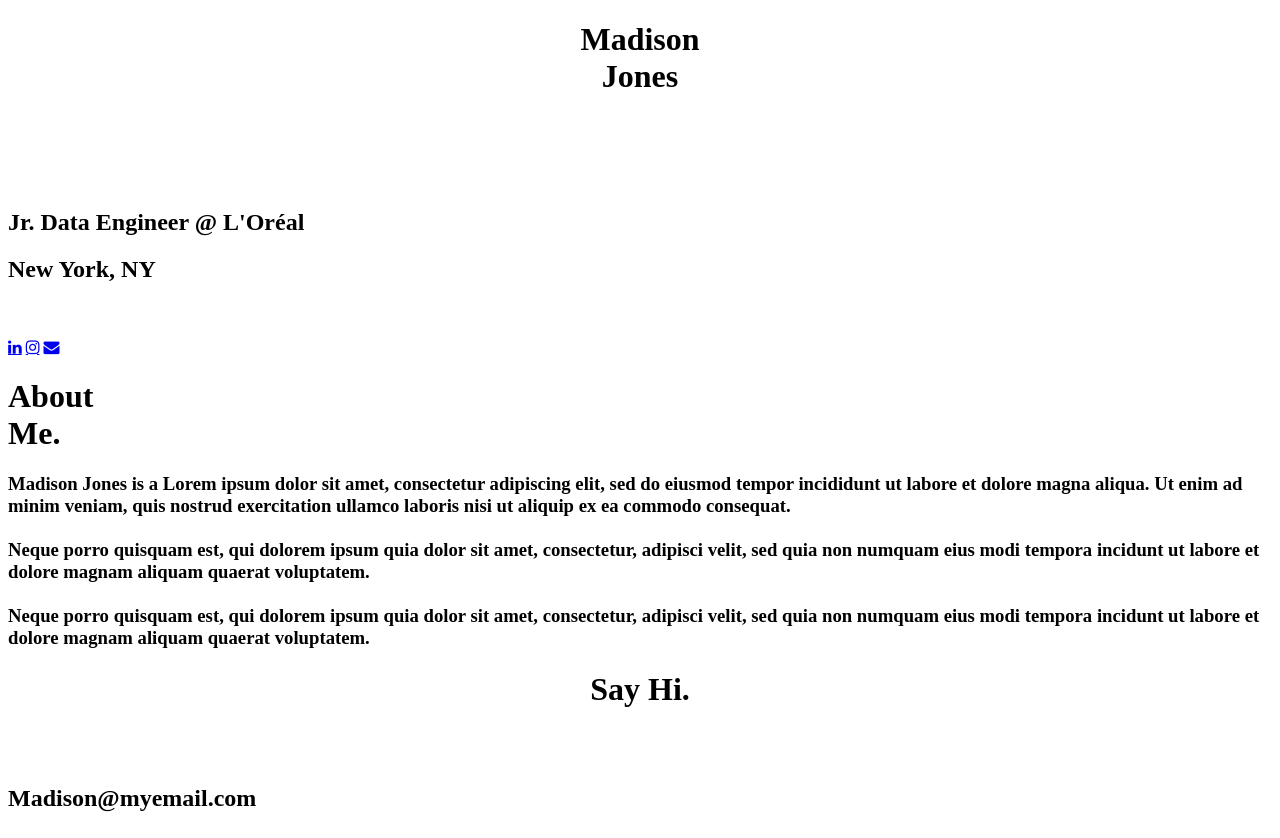
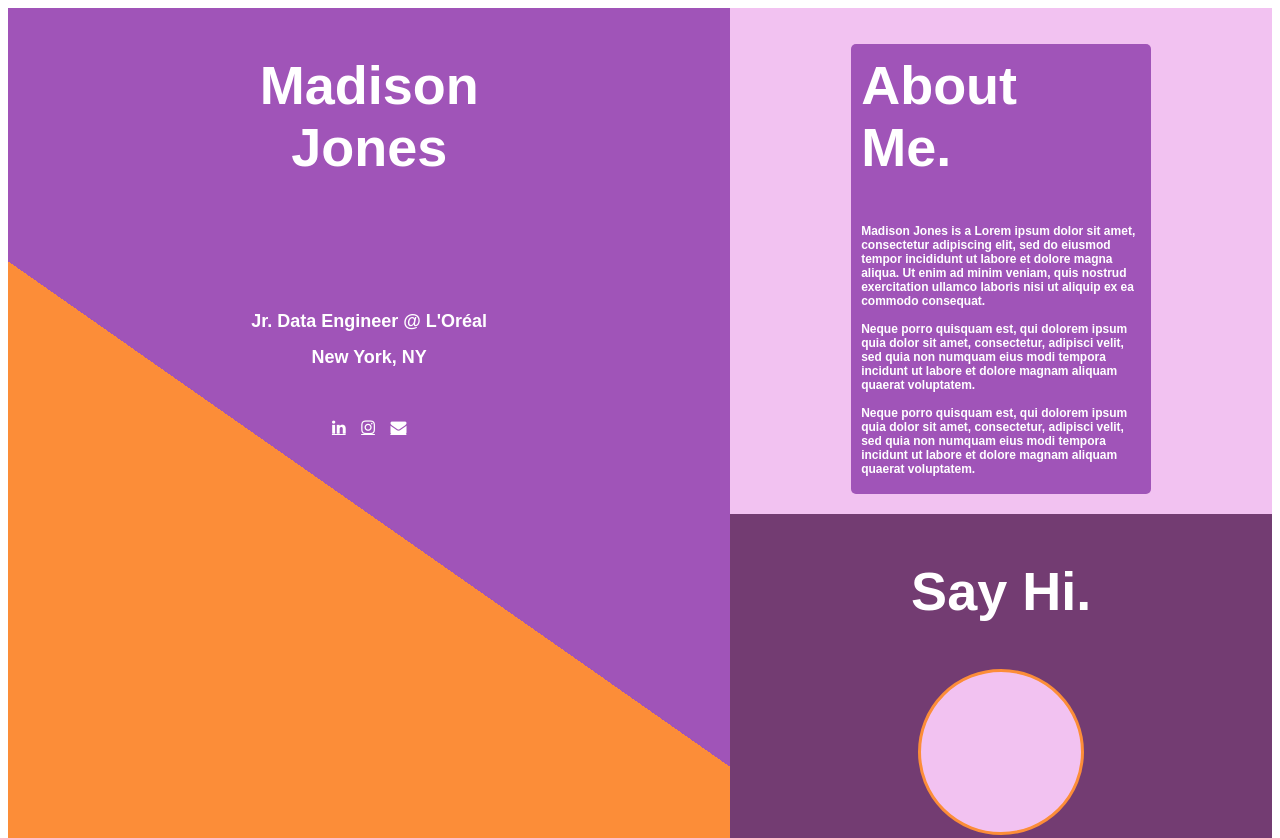
Before and after one commit to dajoajo24/MadisonPortfolio, a plain HTML site: page index.html in a window 1280 px wide. Shown: the top 838 px of the page. Drawn offline with Linux system fonts and the light colour scheme.

Commit message:
Update index.html

```diff
--- a/index.html
+++ b/index.html
@@ -4,7 +4,7 @@
 
 <head>
 
-
+<link rel="stylesheet" type="text/css" href="css/stylesheet.css">
 <link rel="stylesheet" href="https://cdnjs.cloudflare.com/ajax/libs/font-awesome/4.7.0/css/font-awesome.min.css">
 
 <meta name="viewport" content="width=device-width, initial-scale=1.0">
```
